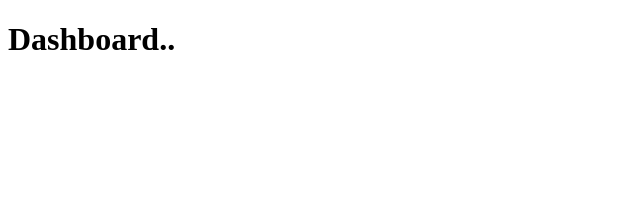
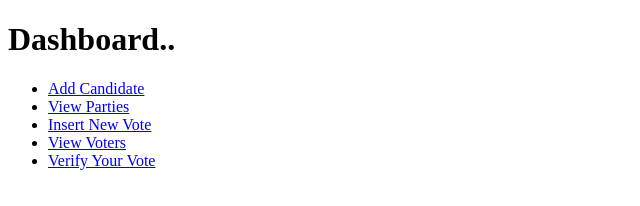
Before and after one commit to Sadam-PK/voting-system, a website: page dapp/index.html in a window 1280 px wide. Shown: the whole page, without its empty margins (0-640 px from the left). Drawn offline with Linux system fonts and the light colour scheme.

Commit message:
new files added

```diff
--- a/dapp/index.html
+++ b/dapp/index.html
@@ -8,5 +8,12 @@
 </head>
 <body>
     <h1>Dashboard..</h1>
+    <ul>
+        <li><a href="newCandidate.html">Add Candidate</a></li>
+        <li><a href="parties.html">View Parties</a></li>
+        <li><a href="insertVote.html">Insert New Vote</a></li>
+        <li><a href="viewVoters.html">View Voters</a></li>
+        <li><a href="verifyVotes.html">Verify Your Vote</a></li>
+    </ul>
 </body>
 </html>
--- a/dapp/package.json
+++ b/dapp/package.json
@@ -1,3 +1,4 @@
+
 {
   "devDependencies": {
     "lite-server": "^2.6.1",
```
Also changed, not shown: dapp/newCandidate.html (added, +12 -0 lines).
